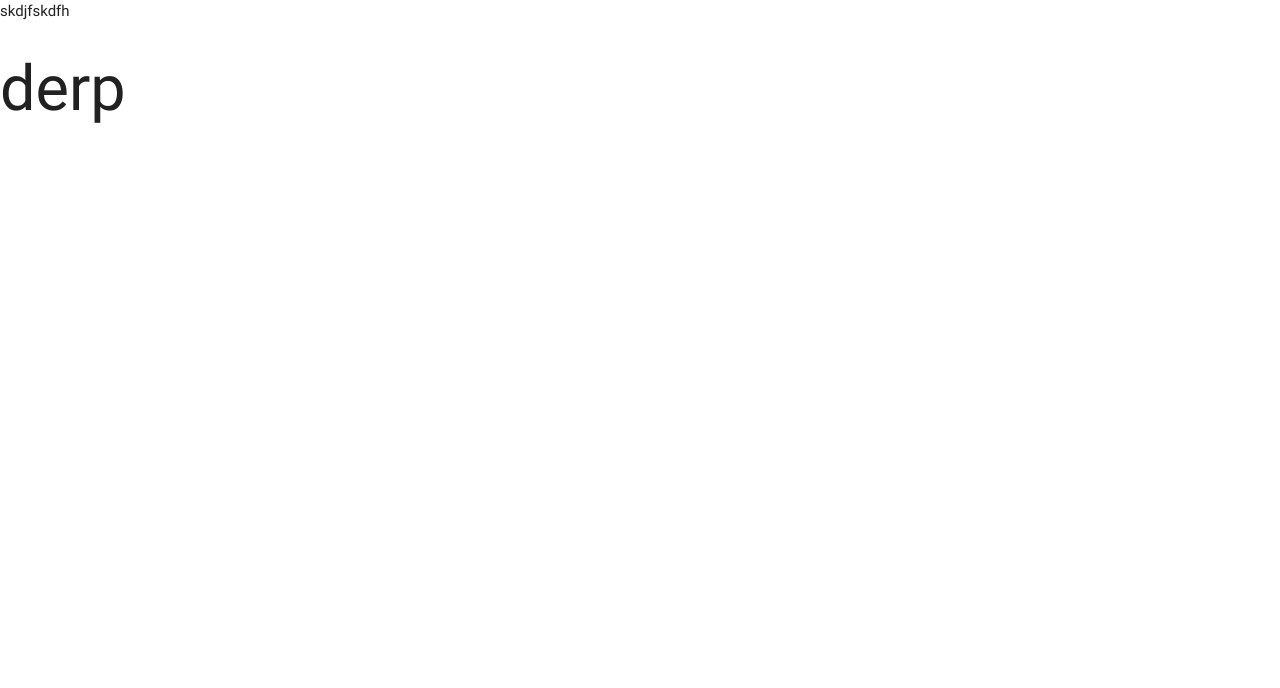
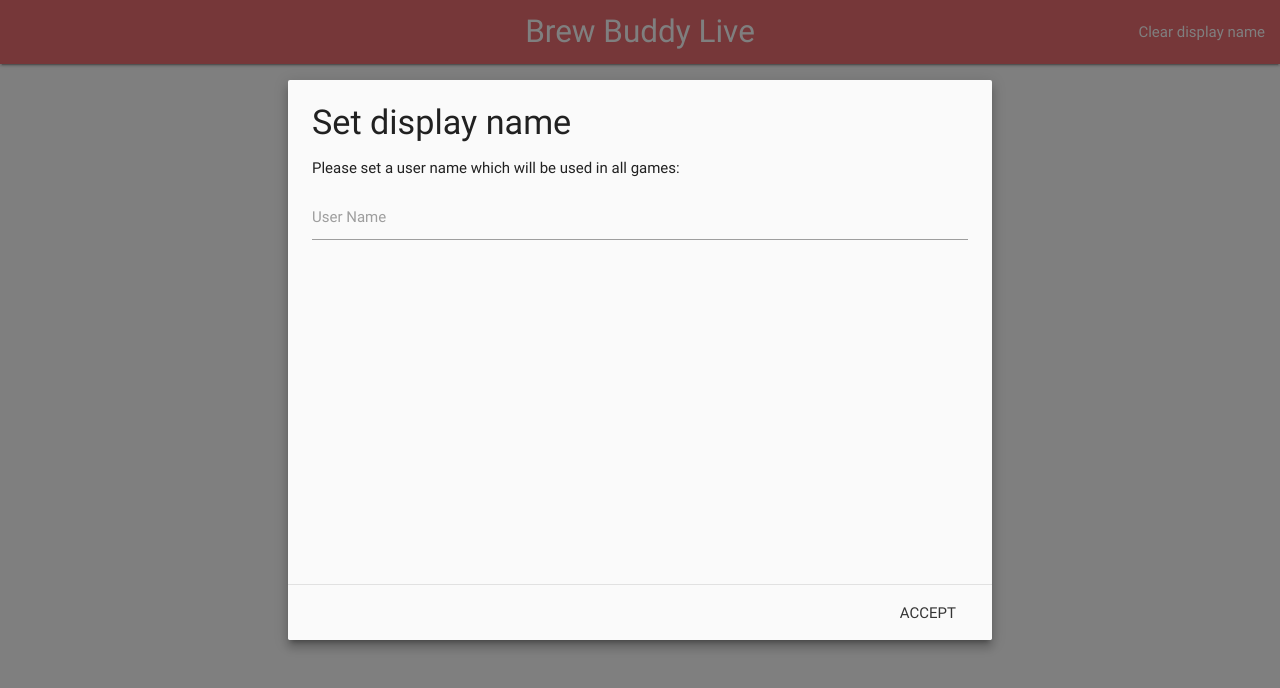
Before and after one commit to sok-6/brew-buddy-server, a website: page index.html in a window 1280 px wide. Drawn offline with nearby package versions, Linux system fonts and the light colour scheme.

Commit message:
Followed signal.io guide, username cookie storage

```diff
--- a/index.html
+++ b/index.html
@@ -1,18 +1,106 @@
-<!DOCTYPE html>
+<!doctype html>
 <html>
+
 <head>
   <link href="https://fonts.googleapis.com/icon?family=Material+Icons" rel="stylesheet">
   <link rel="stylesheet" href="https://cdnjs.cloudflare.com/ajax/libs/materialize/0.100.2/css/materialize.min.css">
 
-
-      <meta name="viewport" content="width=device-width, initial-scale=1.0"/>
+  <meta name="viewport" content="width=device-width, initial-scale=1.0" />
 </head>
 
+
 <body>
-      skdjfskdfh
-      <h1>derp</h1>
+  <nav>
+    <div class="nav-wrapper">
+      <a href="/" class="brand-logo center">Brew Buddy Live</a>
+      <ul id="nav-mobile" class="right hide-on-med-and-down">
+        <li>
+          <a href="#" , onclick="setDisplayName('')">Clear display name</a>
+        </li>
+      </ul>
+    </div>
+  </nav>
 
-      <script type="text/javascript" src="https://code.jquery.com/jquery-3.2.1.min.js"></script>
+  <div class="container">
+
+  </div>
+
+  <!-- Modal for user name -->
+  <div id="modal_name" class="modal modal-fixed-footer">
+    <div class="modal-content">
+      <h4>Set display name</h4>
+      <p>Please set a user name which will be used in all games:</p>
+      <div class="input-field">
+        <input id="modal_name_input" type="text">
+        <label for="modal_name_input">User Name</label>
+      </div>
+      <!-- TODO: Something about saving as a cookie? -->
+    </div>
+    <div class="modal-footer">
+      <a href="#!" id="modal_name_accept" class="modal-action modal-close waves-effect waves-green btn-flat" , onclick="acceptModal()">Accept</a>
+    </div>
+  </div>
+
+  <script src="/socket.io/socket.io.js"></script>
+  <script src="https://code.jquery.com/jquery-1.11.1.js"></script>
   <script src="https://cdnjs.cloudflare.com/ajax/libs/materialize/0.100.2/js/materialize.min.js"></script>
+
+  <script>
+    let getCookie = (cname) => {
+      var name = cname + "=";
+      var decodedCookie = decodeURIComponent(document.cookie);
+      var ca = decodedCookie.split(';');
+      for (var i = 0; i < ca.length; i++) {
+        var c = ca[i];
+        while (c.charAt(0) == ' ') {
+          c = c.substring(1);
+        }
+        if (c.indexOf(name) == 0) {
+          return c.substring(name.length, c.length);
+        }
+      }
+      return "";
+    };
+
+    let setCookie = (cname, cvalue) => {
+      document.cookie = cname + "=" + cvalue;
+    };
+
+    let acceptModal = () => {
+      let chosenName = $("#modal_name_input").val();
+      setDisplayName(chosenName);
+    };
+
+    let setDisplayName = (displayName) => {
+      setCookie("name", displayName);
+    };
+
+    $(document).ready(() => {
+      // Set up display name modal behaviour
+      $('.modal').modal({ dismissible: false });
+
+      // Check if display name has already been set
+      let cookieName = getCookie("name");
+      if (cookieName === "") {
+        $("#modal_name").modal("open");
+      }
+    });
+  </script>
+
+  <!--
+  <script>
+    $(function () {
+      var socket = io();
+      $('form').submit(function () {
+        socket.emit('chat message', $('#m').val());
+        $('#m').val('');
+        return false;
+      });
+      socket.on('chat message', function (msg) {
+        $('#messages').append($('<li>').text(msg));
+      });
+    });
+  </script> -->
 </body>
+
 </html>
--- a/package.json
+++ b/package.json
@@ -17,6 +17,7 @@
   },
   "homepage": "https://github.com/sok-6/brew-buddy-server#readme",
   "dependencies": {
-    "express": "^4.16.2"
+    "express": "^4.16.2",
+    "socket.io": "^2.0.4"
   }
 }
```
Also changed, not shown: index.js (+19 -3 lines), 1 other file. Lines whose indentation alone changed are shown as unchanged.
